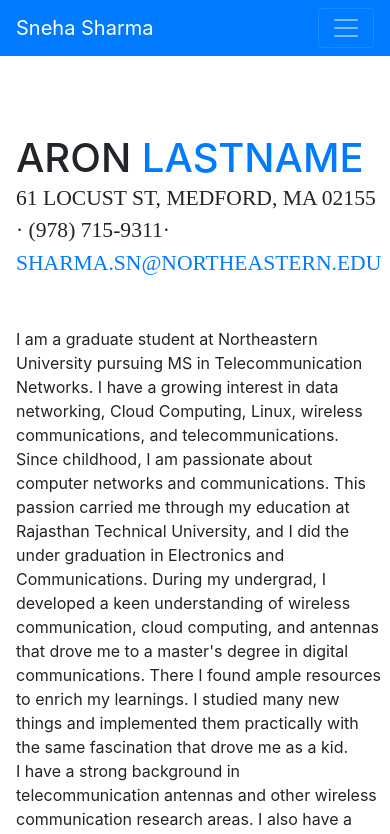
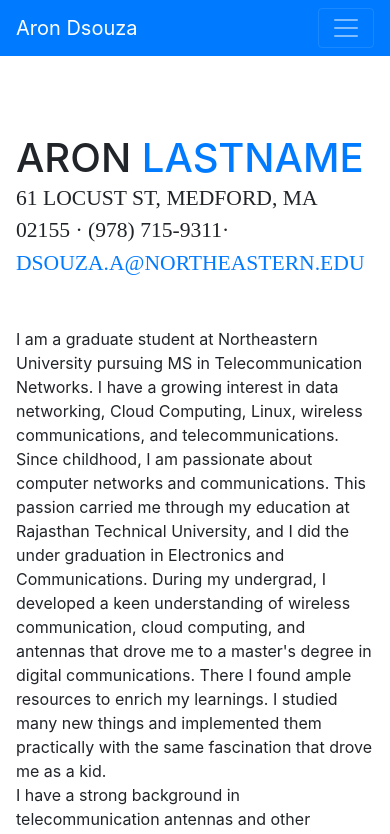
Before and after one commit to tejalrkadam281/website_data, a website with bundled scripts: page aron.html in a window 390 px wide. Shown: the top 834 px of the page. Built offline with nearby package versions, Linux system fonts and the light colour scheme; a web font is replaced by a local one.

Commit message:
Update aron.html
Changed name and email id in index.html file... Academics and Experience left

```diff
--- a/aron.html
+++ b/aron.html
@@ -8,7 +8,7 @@
     <meta name="description" content="">
     <meta name="author" content="">
 
-    <title>Resume - Sneha Sharma</title>
+    <title>Resume - Aron Dsouza</title>
 
     <!-- Bootstrap core CSS -->
     <link href="vendor/bootstrap/css/bootstrap.min.css" rel="stylesheet">
@@ -30,7 +30,7 @@
 
     <nav class="navbar navbar-expand-lg navbar-dark bg-primary fixed-top" id="sideNav">
       <a class="navbar-brand js-scroll-trigger" href="#page-top">
-        <span class="d-block d-lg-none">Sneha Sharma</span>
+        <span class="d-block d-lg-none">Aron Dsouza</span>
         <span class="d-none d-lg-block">
           <img class="img-fluid img-profile rounded-circle mx-auto mb-2" src="img/a.jpeg" alt="">
         </span>
@@ -76,7 +76,7 @@
             <span class="text-primary">lastname</span>
           </h1>
           <div class="subheading mb-5">61 Locust St, Medford, MA 02155 · (978) 715-9311·
-            <a href="mailto:sharma.sn@northeastern.edu">sharma.sn@northeastern.edu</a>
+            <a href="mailto:dsouza.a@northeastern.edu">dsouza.a@northeastern.edu</a>
           </div>
           <p class="mb-5">I am a graduate student at Northeastern University pursuing MS in Telecommunication Networks. I have a growing interest in data networking, Cloud Computing, Linux, wireless communications, and telecommunications.
 
```
